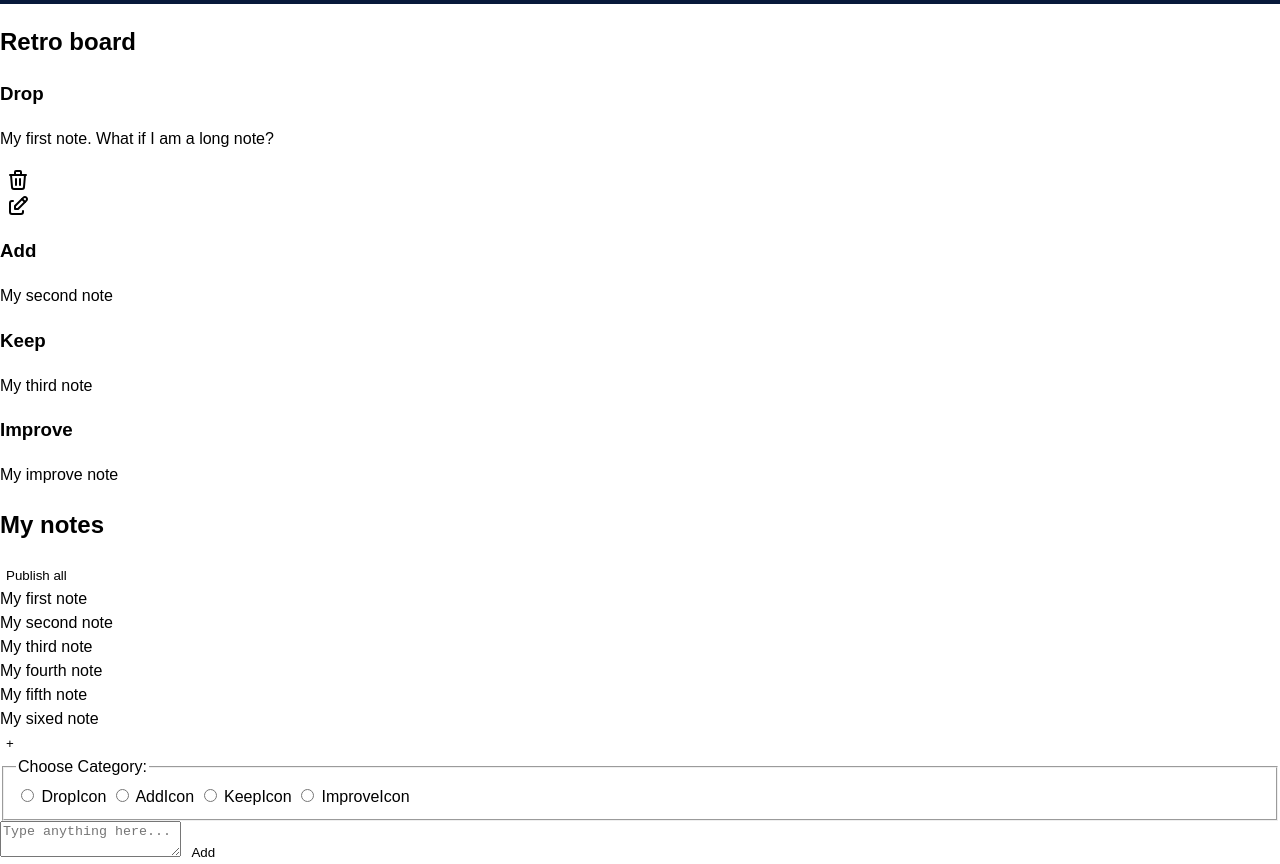
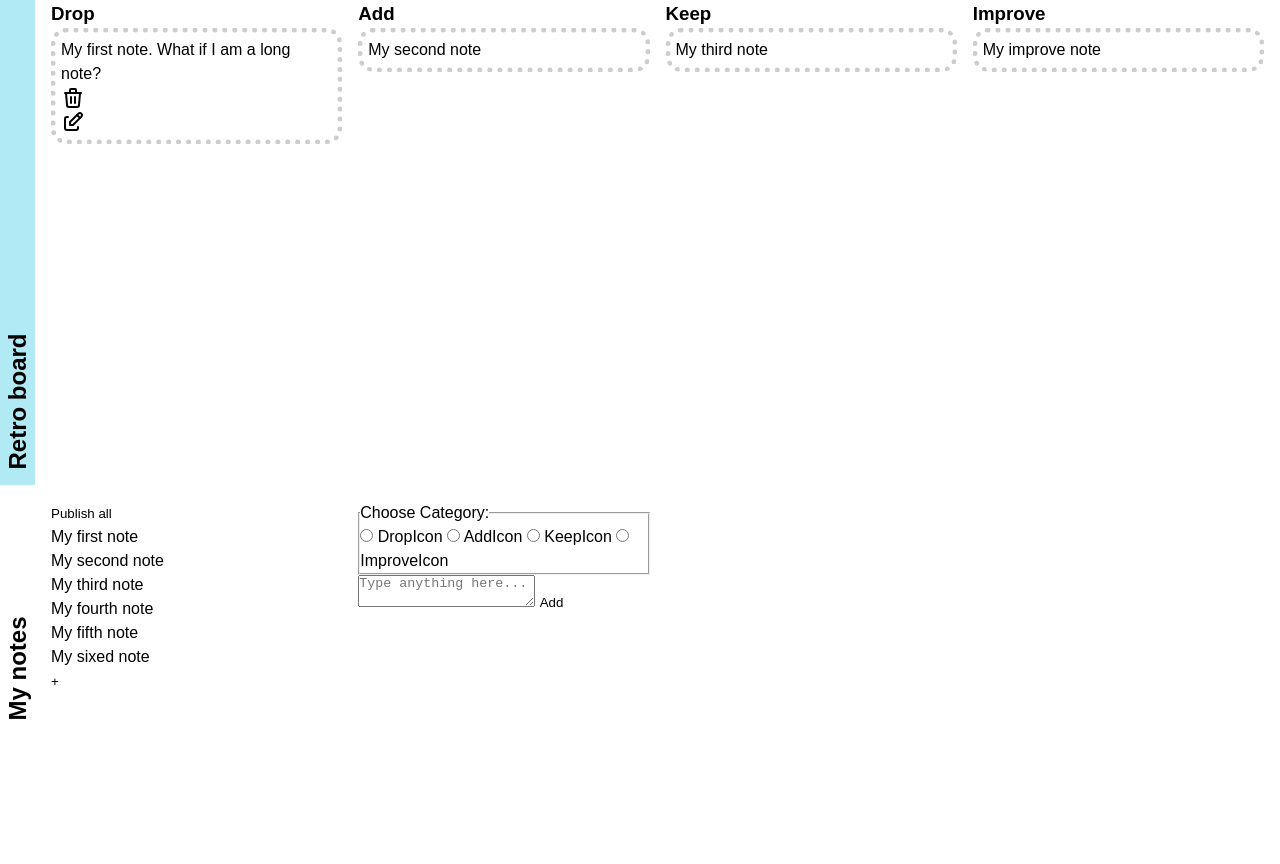
Before and after one commit to LenkoIvanov/VanillaRetroTool, a website built with Vite: page client/index.html in a window 1280 px wide. Shown: the part 64-928 px from the top of the page. After the commit the page ends 800 px from the top, so only its background shows below. Built offline with nearby package versions, Linux system fonts and the light colour scheme.

Commit message:
style: wip on grid layout

```diff
--- a/client/index.html
+++ b/client/index.html
@@ -36,9 +36,11 @@
         <li><button type="button" class="btn btn-user">A</button></li>
       </ul>
     </header>
-    <main>
+    <main class="main">
       <section class="section section-board row-span-2">
-        <h2 class="section__title">Retro board</h2>
+        <div class="section__title__wrapper">
+          <h2 class="section__title">Retro board</h2>
+        </div>
         <div class="board">
           <section class="board-col retro-category">
             <header class="retro-category__title"><h3>Drop</h3></header>
@@ -117,7 +119,9 @@
         </div>
       </section>
       <section class="section section-workspace">
-        <h2 class="section__title">My notes</h2>
+        <div class="section__title__wrapper">
+          <h2 class="section__title">My notes</h2>
+        </div>
         <div class="board">
           <section class="board-col col-span-3 notes-toolbar content-wrapper">
             <button>Publish all</button>
--- a/client/src/styles/index.css
+++ b/client/src/styles/index.css
@@ -1,5 +1,9 @@
 @import './reset.css';
 @import './design-tokens/design-tokens.css';
+
+body {
+    height: 100vh;
+}
 
 .header {
     display: flex;
@@ -49,3 +53,41 @@
     height: 2rem;
     background-color: var(--clr-secondary);
 }
+
+.main {
+    height: calc(100% - 3rem);
+    display: grid;
+    grid-template-rows: 2fr 1fr;
+}
+
+.section {
+    display: grid;
+    grid-template-columns: 35px 1fr;
+}
+
+.section__title__wrapper {
+    align-content: end;
+    padding: 5px 10px;
+}
+
+.section-board >  .section__title__wrapper {
+    background-color: var(--clr-secondary);
+}
+
+.section__title {
+    text-wrap: nowrap;
+    transform: rotate(-90deg);
+}
+
+.board {
+    display: grid;
+    grid-template-columns: repeat(4, 1fr);
+    padding: 1rem;
+    gap: 1rem;
+}
+
+.retro-category__content {
+    border: 5px dotted var(--clr-tertiary);
+    border-radius: 15px;
+    padding: 5px;
+}
--- a/client/src/styles/reset.css
+++ b/client/src/styles/reset.css
@@ -1,6 +1,7 @@
 /* Reset margins,
 paddings,
 and box-sizing */
+*,
 *::before,
 *::after {
   margin: 0;
```
